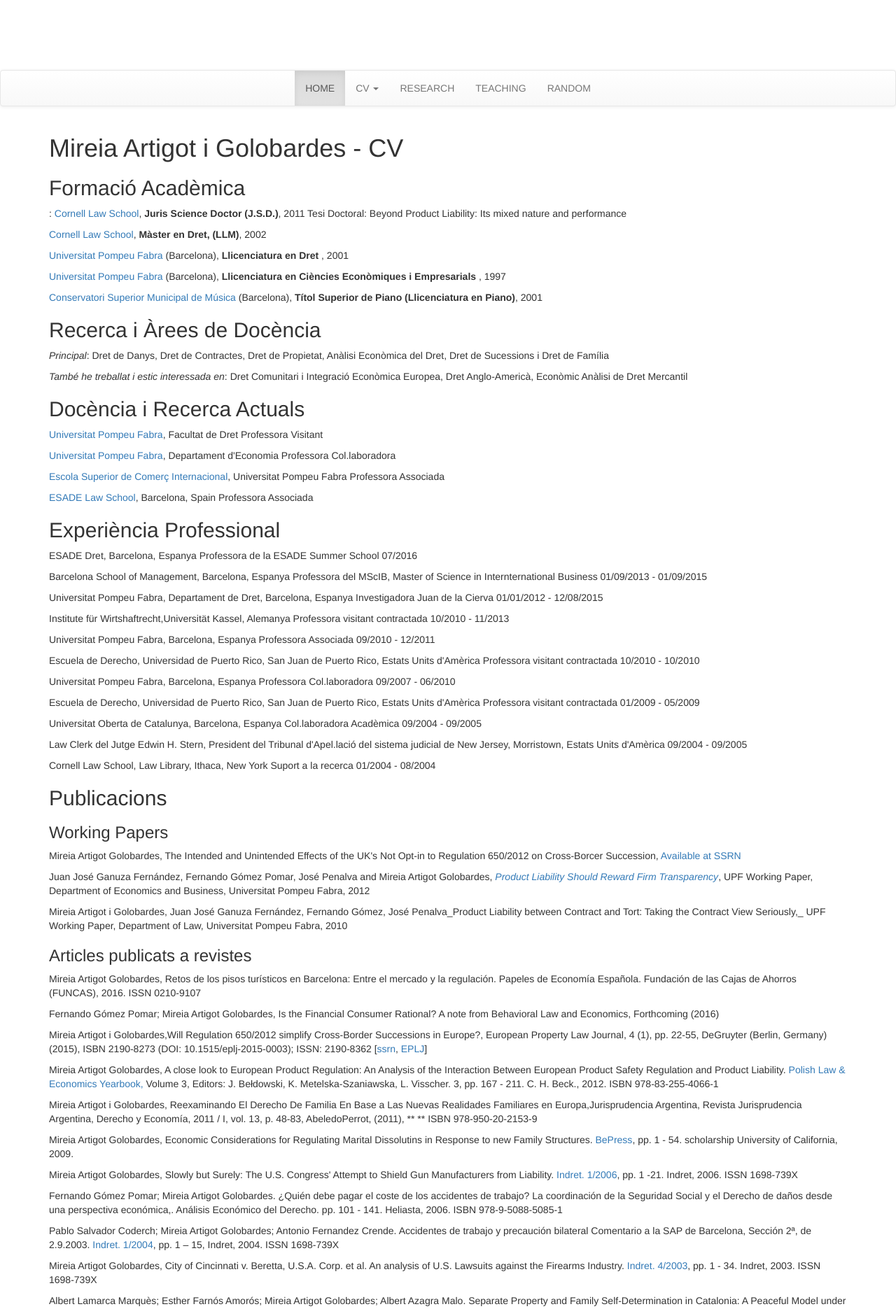
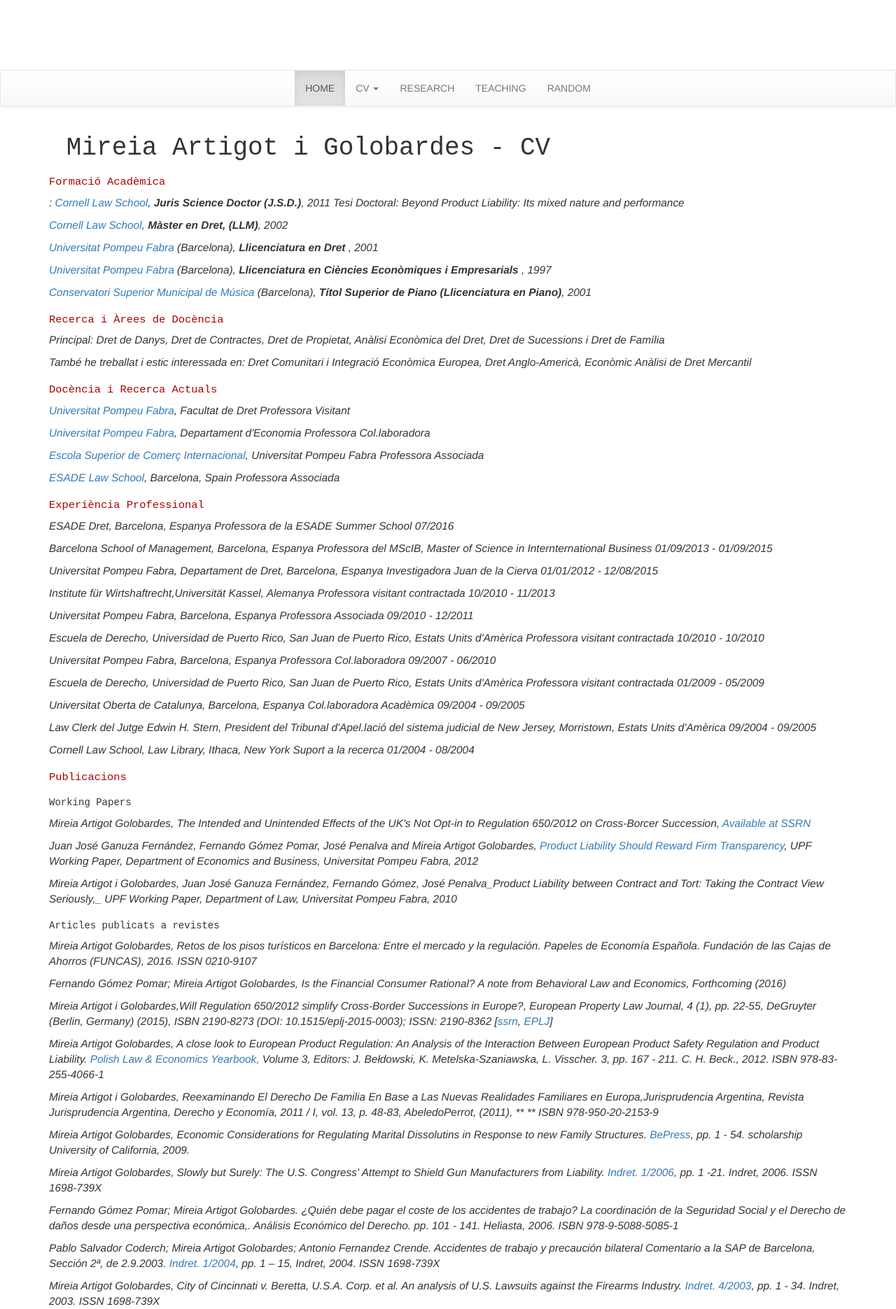
Before and after one commit to JohnPalmer/mireiaartigot, a Jekyll site: the page built from cv/ca/index.md, in a window 1280 px wide. Shown: the top 1871 px of the page at 70% size. Built offline with Jekyll 4.4.1, drawn with Linux system fonts in a browser that asks for light colours; nearby versions of some CDN libraries; our own code applies the rules of GitHub Pages for plain Markdown files.

Commit message:
Update cv.html

```diff
--- a/_layouts/cv.html
+++ b/_layouts/cv.html
@@ -3,7 +3,7 @@
 
  <head>
 {% include head.html %}
-
+  <link href="{{ site.url }}/css/cv_style.css" type="text/css" rel="stylesheet" media="screen">
   </head>
 
   <body>
@@ -17,9 +17,9 @@
       <div class="row">
 
         <div class="col-md-12">
-
-        {{ content }}
-
+          <div class="cv">
+            {{ content }}
+          </div>
         </div>
         </div>
     </div>
```
